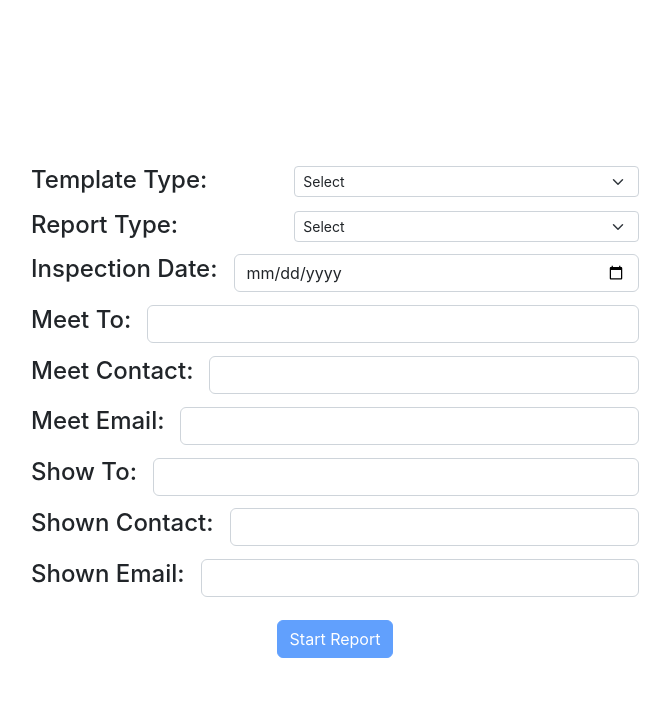
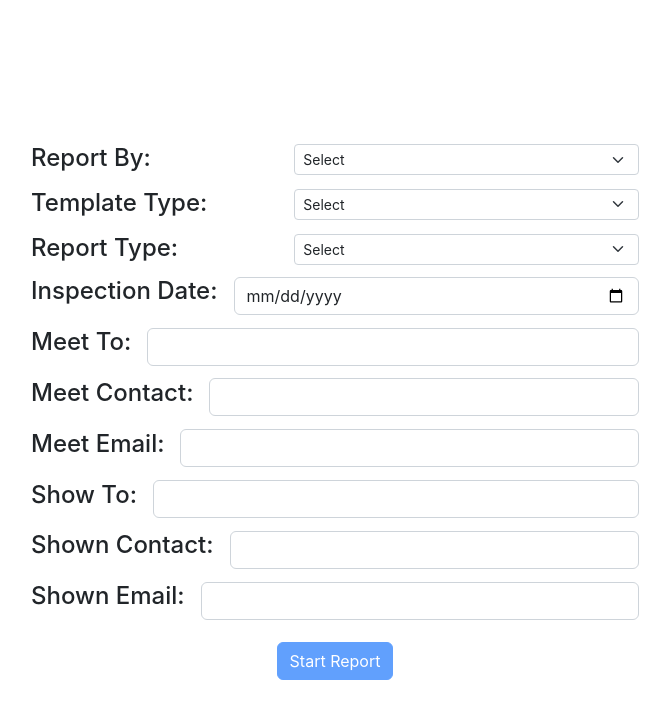
Before and after one commit to mayurkanade44/Reports, a React (Create React App) app in the folder client/: page /createReport in a window 1280 px wide. Shown: the top 718 px of the page, without its empty margins (305-975 px from the left). Built offline with nearby package versions, Linux system fonts and the light colour scheme.

Commit message:
frontend report by added

```diff
--- a/client/src/pages/NewReport.jsx
+++ b/client/src/pages/NewReport.jsx
@@ -14,6 +14,7 @@ const NewReport = () => {
     shownContact,
     shownEmail,
     inspectionDate,
+    inspectionBy,
   } = useSelector((store) => store.report);
   const dispatch = useDispatch();
   const [showReport, setShowReport] = useState(false);
@@ -25,6 +26,8 @@ const NewReport = () => {
   ];
 
   const reports = ["RIM"];
+
+  const reportBy = ["Rupesh", "Mallu Yadav"];
 
   const startReport = () => {
     setTimeout(() => {
@@ -41,6 +44,15 @@ const NewReport = () => {
     <CreateReport />
   ) : (
     <div className="row m-2 d-flex flex-column min-vh-100 justify-content-center align-items-center">
+      <div className="col-md-6">
+        <InputSelect
+          label="Report By:"
+          name="inspectionBy"
+          value={inspectionBy}
+          data={["Select", ...reportBy]}
+          handleChange={handleChange}
+        />
+      </div>
       <div className="col-md-6">
         <InputSelect
           label="Template Type:"
@@ -127,6 +139,7 @@ const NewReport = () => {
           className="btn btn-primary"
           onClick={startReport}
           disabled={
+            !inspectionBy ||
             !templateType ||
             !reportType ||
             !meetTo ||
--- a/client/src/redux/reportSlice.jsx
+++ b/client/src/redux/reportSlice.jsx
@@ -14,7 +14,7 @@ const initialState = {
   shownContact: "",
   shownEmail: "",
   inspectionDate: "",
-  inspectionBy: "Mallu Yadav",
+  inspectionBy: "",
   image1: null,
   image2: null,
   details: [],
```
